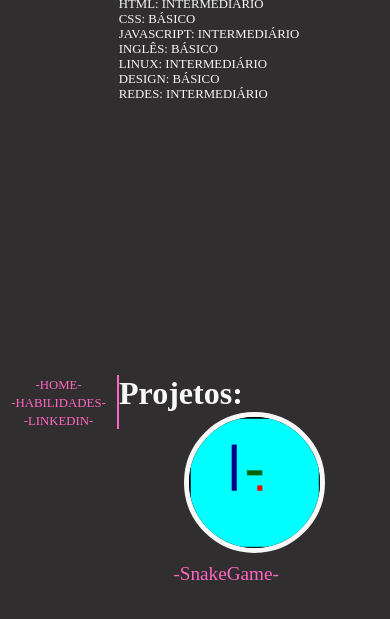
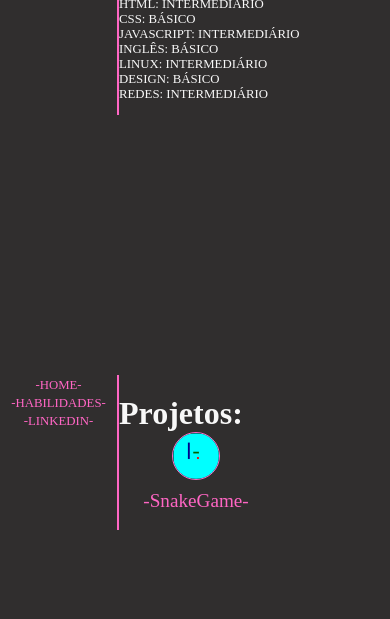
Before and after one commit to devFelipeFranca/devfelipefranca, a plain HTML site: page index.html in a window 390 px wide. Shown: the part 745-1364 px from the top of the page. Drawn offline with Linux system fonts and the light colour scheme; a web font is replaced by a local one.

Commit message:
Atualização de resolução na versão responsiva

```diff
--- a/style/style.css
+++ b/style/style.css
@@ -80,7 +80,7 @@ body{
 .menu-port{
 
     text-align: center;
-    height: 60%;
+    height: 155px;
     float: left;
     width: 30%;
     border-right: solid 2px #ff66c4;
@@ -112,7 +112,7 @@ a:hover{
 }
 .pj-port{
     text-align: left;
-    padding: 0 0 50% 16%;
+    padding: 5% 30% 50% 30%;
 }
 .hab-port{
     font-family: 'Source Serif Pro', serif;
@@ -131,9 +131,9 @@ a:hover{
     text-align: center;
 }
 .snakePNG-port{
-    width: 40%;
+    width: 30%;
     border-radius: 100%;
-    border: solid 5px #f8f8f8;
+    border: solid 1px #ff66c4;
 
 }
 .snake-port{
```
